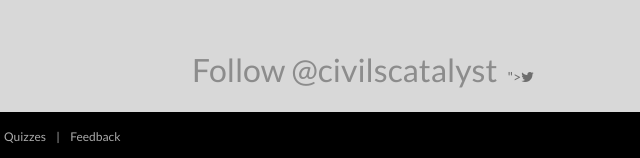
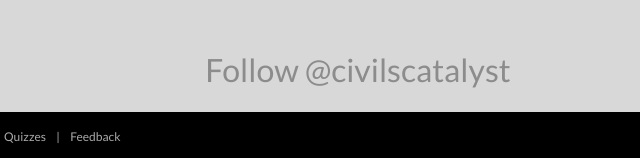
Before and after one commit to civilscatalyst/civilscatalyst01, a plain HTML site: page index.html in a window 1280 px wide. Shown: the part 946-1104 px from the top of the page, 282-922 px from the left. Drawn offline with nearby package versions, Linux system fonts and the light colour scheme.

Commit message:
Update index.html

```diff
--- a/index.html
+++ b/index.html
@@ -246,7 +246,7 @@ License URL: http://creativecommons.org/licenses/by/3.0/
   </div>
 </div>
 			<div class="social text-center">
-				<a href="<a href="https://twitter.com/civilscatalyst?ref_src=twsrc%5Etfw" class="twitter-follow-button" data-show-count="false">Follow @civilscatalyst</a><script async src="https://platform.twitter.com/widgets.js" charset="utf-8"></script>"><i class="fa fa-twitter"></i></a>
+				<a href="https://twitter.com/civilscatalyst?ref_src=twsrc%5Etfw" class="twitter-follow-button" data-show-count="false">Follow @civilscatalyst</a><script async src="https://platform.twitter.com/widgets.js" charset="utf-8"></script>
 				<!--<a href="#"><i class="fa fa-facebook"></i></a>-->
 				<!--<a href="#"><i class="fa fa-dribbble"></i></a>
 				<a href="#"><i class="fa fa-flickr"></i></a>
```
